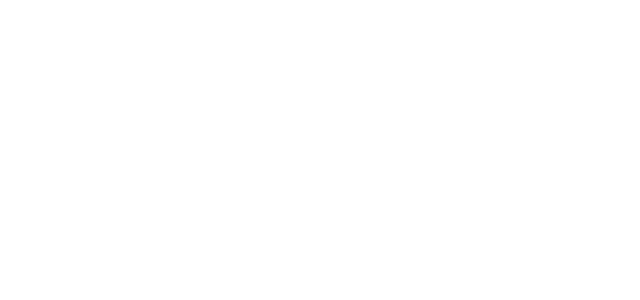
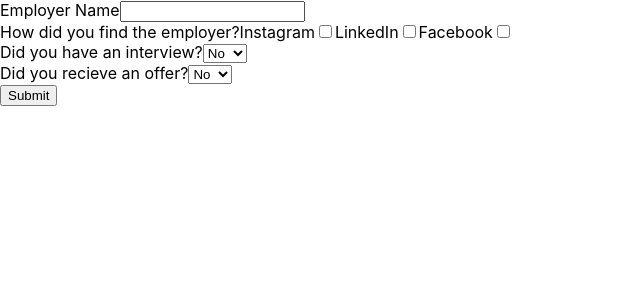
Before and after one commit to OWurst/PowerupTechHackathon2023_Team12, a React (Create React App) app in the folder frontend/: page /survey in a window 1280 px wide. Before the commit this address had no page. Shown: the top 300 px of the page, without its empty margins (0-640 px from the left). Built offline with nearby package versions, Linux system fonts and the light colour scheme.

Commit message:
Added survey page

```diff
--- a/frontend/package.json
+++ b/frontend/package.json
@@ -8,6 +8,7 @@
     "@testing-library/user-event": "^13.5.0",
     "react": "^18.2.0",
     "react-dom": "^18.2.0",
+    "react-hook-form": "^7.45.1",
     "react-router-dom": "^6.14.1",
     "react-scripts": "5.0.1",
     "web-vitals": "^2.1.4"
--- /dev/null
+++ b/frontend/src/components/Survey.js
@@ -0,0 +1,51 @@
+
+import { useForm } from "react-hook-form";
+
+const Survey = () => {
+
+    const { register, handleSubmit, watch, formState: { errors } } = useForm();
+    const onSubmit = data => console.log(data);
+
+    return (
+      /* "handleSubmit" will validate your inputs before invoking "onSubmit" */
+      <form onSubmit={handleSubmit(onSubmit)}>
+        {/* register your input into the hook by invoking the "register" function */}
+        <label>Employer Name
+        <input {...register("employerName", {required: true})} />
+        </label>
+        <br/>
+        <label>
+        How did you find the employer?
+        {['Instagram', 'LinkedIn', 'Facebook'].map((item) => {
+            return (
+            <label key={item}>
+                {item}
+            <input name="platform" value={item} type="checkbox" {...register("foundEmployer")}/>
+            </label>
+        );
+        })}
+        </label>
+        <br/>
+        <label>Did you have an interview?
+            <select {...register("getInterview", {required: true})}>
+                <option value="yes">No</option>
+                <option value="no">Yes</option>
+            </select>
+        </label>
+        <br/>
+        <label>Did you recieve an offer?
+            <select {...register("getOffer", {required: true})}>
+                <option value="yes">No</option>
+                <option value="no">Yes</option>
+            </select>
+        </label>
+
+        {/* errors will return when field validation fails  */}
+        {errors.exampleRequired && <span>All fields required</span>}
+        <br/>
+        <input type="submit" />
+      </form>
+    )
+}
+
+export default Survey;
--- a/frontend/src/index.css
+++ b/frontend/src/index.css
@@ -5,6 +5,7 @@
     sans-serif;
   -webkit-font-smoothing: antialiased;
   -moz-osx-font-smoothing: grayscale;
+  display: block;
 }
 
 code {
--- a/frontend/src/index.js
+++ b/frontend/src/index.js
@@ -2,6 +2,7 @@
 import ReactDOM from 'react-dom/client';
 import './index.css';
 import App from './App';
+import Survey from './components/Survey';
 import reportWebVitals from './reportWebVitals';
 import {
   BrowserRouter,
@@ -17,6 +18,7 @@
     <BrowserRouter>
       <Routes>
         <Route path="/" element={<App/>}/>
+        <Route path="/survey" element={<Survey/>}/>
       </Routes>
     </BrowserRouter>
   </React.StrictMode>
```
Also changed, not shown: 1 other file (tests, documents, lock files or other folders).
